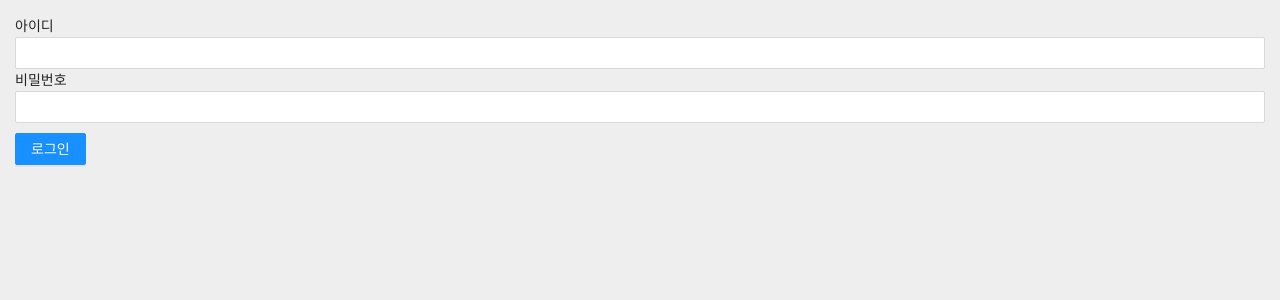
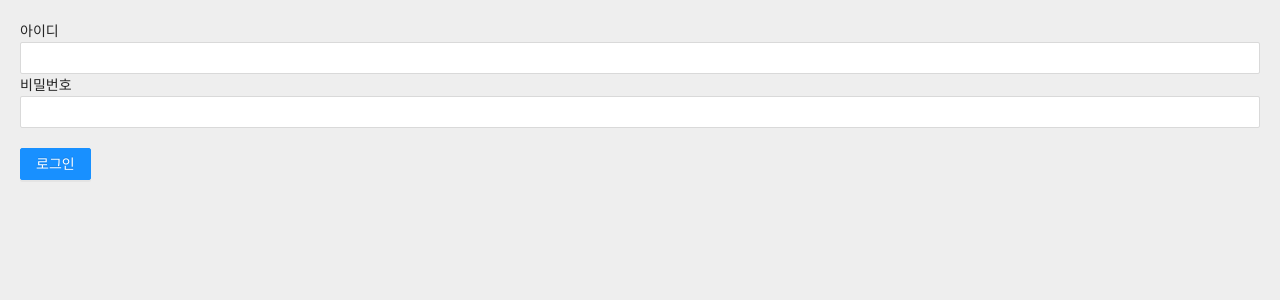
Before and after one commit to pjainxido/solar-todo, a React (Create React App) app: page / in a window 1280 px wide. Shown: the top 300 px of the page. Built offline with nearby package versions, Linux system fonts and the light colour scheme.

Commit message:
style: Loginform style 수정

```diff
--- a/src/App.tsx
+++ b/src/App.tsx
@@ -1,7 +1,7 @@
 import React, { useState } from "react";
 import "antd/dist/antd.css";
 import TodoContainer from "./components/todo/TodoContainer";
-import { LoginForm } from "components/common/LoginForm";
+import LoginForm from "components/common/LoginForm";
 
 function App() {
   const [user, setUser] = useState<string>("");
--- a/src/components/common/LoginForm.tsx
+++ b/src/components/common/LoginForm.tsx
@@ -7,14 +7,14 @@ interface LoginFormProps {
   configUser: (id: string, password: string) => void;
 }
 const ButtonWrapper = styled.div`
-  margin-top: 10px;
+  margin-top: 20px;
 `;
 
 const FormWrapper = styled(Form)`
-  padding: 15px;
+  padding: 20px;
 `;
 
-export const LoginForm = ({ configUser }: LoginFormProps) => {
+const LoginForm = ({ configUser }: LoginFormProps) => {
   const [id, onChangeId] = useInput<string>("");
   const [password, onChangePassword] = useInput<string>("");
 
@@ -50,3 +50,6 @@ export const LoginForm = ({ configUser }: LoginFormProps) => {
     </FormWrapper>
   );
 };
+
+
+export default LoginForm;
```
